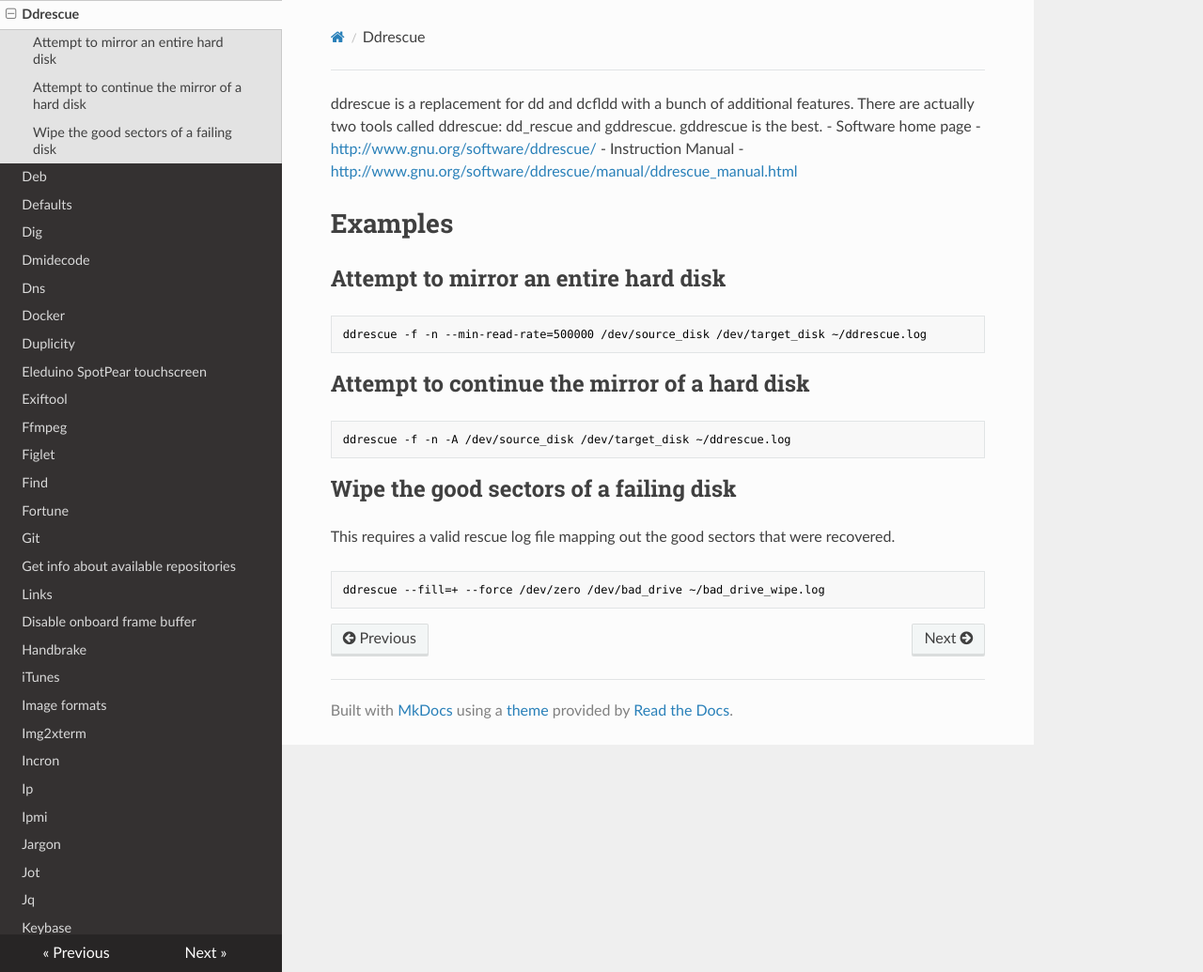
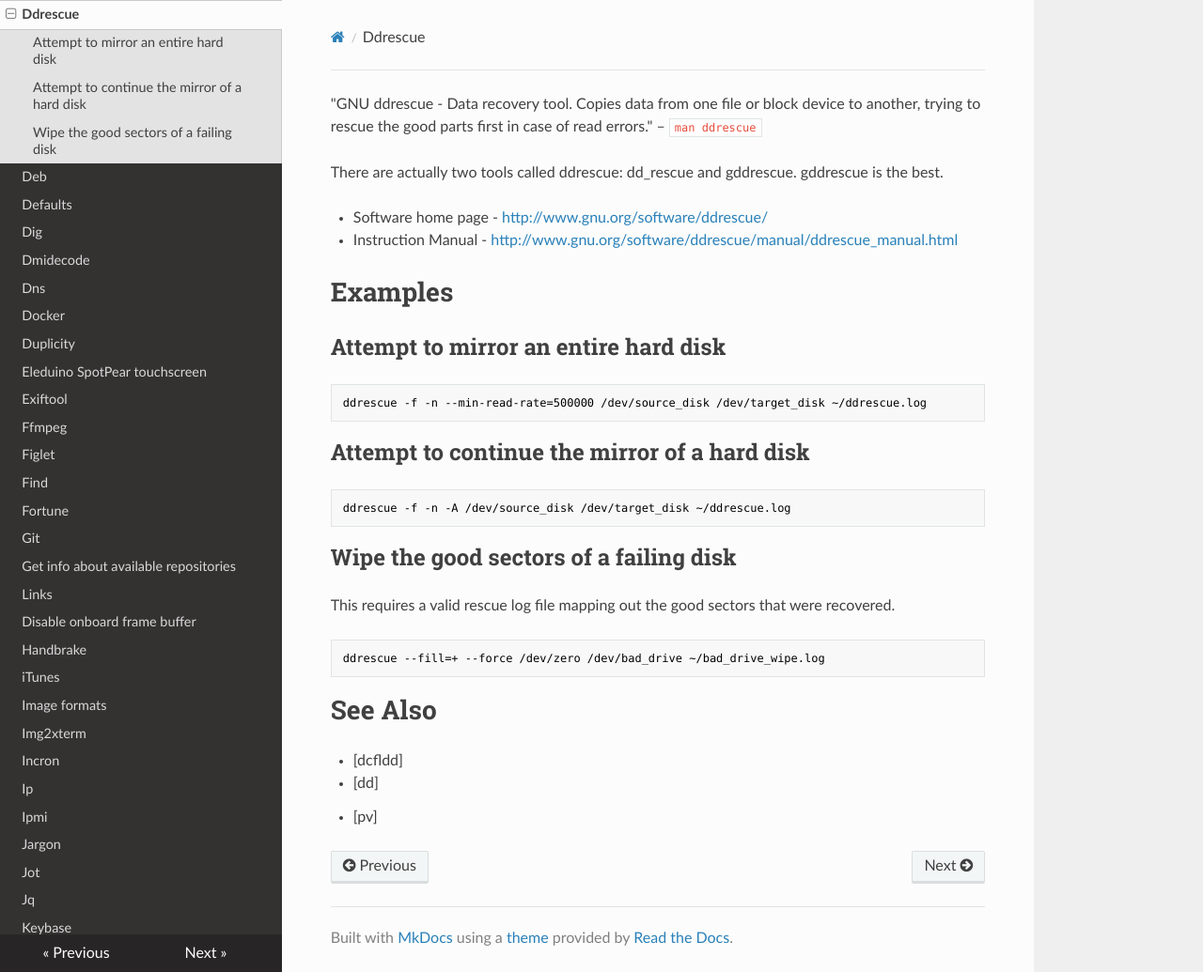
Before and after one commit to lando-cal/tech-notes, an MkDocs documentation site: the page built from docs/ddrescue.md, in a window 1280 px wide and 1035 px high. Shown: the whole window at 94% size. Built offline with MkDocs 1.6.1, drawn with Linux system fonts in a browser that asks for light colours; nearby versions of some CDN libraries.

Commit message:
Tweak links, add 'see also'

````diff
--- a/docs/ddrescue.md
+++ b/docs/ddrescue.md
@@ -1,6 +1,9 @@
-ddrescue is a replacement for dd and dcfldd with a bunch of additional features.  There are actually two tools called ddrescue: dd_rescue and gddrescue.  gddrescue is the best.
-- Software home page - [http://www.gnu.org/software/ddrescue/](http://www.gnu.org/software/ddrescue/)
-- Instruction Manual - [http://www.gnu.org/software/ddrescue/manual/ddrescue_manual.html](http://www.gnu.org/software/ddrescue/manual/ddrescue_manual.html)
+"GNU ddrescue - Data recovery tool.  Copies data from one file or block device to another, trying to rescue the good parts first in case of read errors." – `man ddrescue`
+
+There are actually two tools called ddrescue: dd_rescue and gddrescue.  gddrescue is the best.
+
+- Software home page - <http://www.gnu.org/software/ddrescue/>
+- Instruction Manual - <http://www.gnu.org/software/ddrescue/manual/ddrescue_manual.html>
 
 # Examples
 ## Attempt to mirror an entire hard disk
@@ -21,3 +24,9 @@ This requires a valid rescue log file mapping out the good sectors that were rec
 ```
 ddrescue --fill=+ --force /dev/zero /dev/bad_drive ~/bad_drive_wipe.log
 ```
+
+# See Also
+
+- [dcfldd]<dcfldd>
+- [dd]<dd>
+- [pv]<pv>
````
